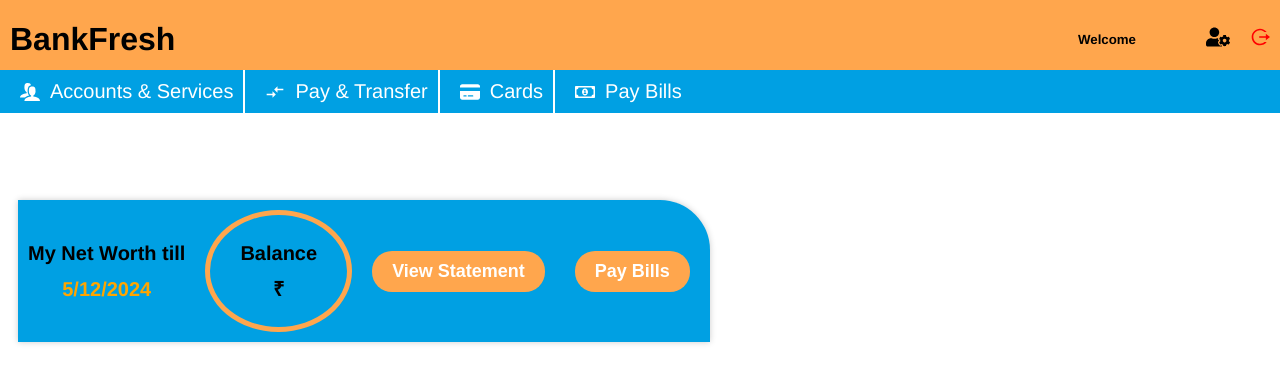
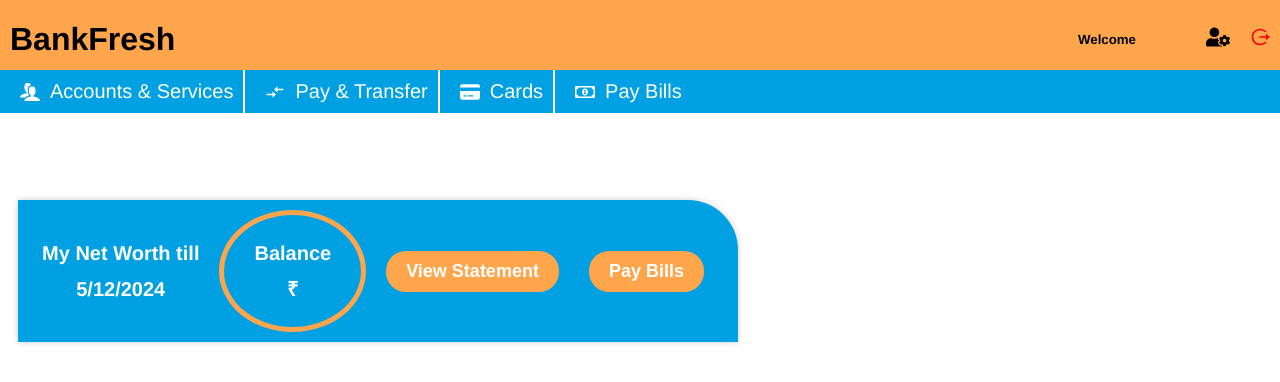
Before and after one commit to rekha0suthar/bankfresh, a React (Create React App) app in the folder frontend/: page /dashboard in a window 1280 px wide. Shown: the top 382 px of the page. Built offline with nearby package versions, Linux system fonts and the light colour scheme; no server answers; sample sign-in values are in the browser's storage.

Commit message:
readme and yaml added

```diff
--- a/frontend/src/App.css
+++ b/frontend/src/App.css
@@ -89,6 +89,12 @@ button:hover {
   color: black;
 }
 
+button:disabled {
+  cursor: not-allowed;
+  background-color: #00a0e3;
+  color: white;
+}
+
 input,
 select {
   padding: 10px;
@@ -100,6 +106,12 @@ select {
   cursor: pointer;
   box-shadow: 0px 0px 6px #ccc;
   background-color: white;
+}
+
+span {
+  display: flex;
+  justify-content: space-between;
+  margin-bottom: 10px;
 }
 
 .captcha {
--- a/frontend/src/styles/card.css
+++ b/frontend/src/styles/card.css
@@ -20,12 +20,6 @@
   margin-bottom: -5px;
 }
 
-span {
-  display: flex;
-  justify-content: space-between;
-  margin-bottom: 10px;
-}
-
 @media screen and (max-width: 768px) {
   span {
     display: block;
--- a/frontend/src/styles/dashboard.css
+++ b/frontend/src/styles/dashboard.css
@@ -5,7 +5,7 @@
 .balance-container {
   background-color: #00a0e3;
   box-shadow: 0px 0px 6px #ccc;
-  max-width: max-content;
+  max-width: 700px;
   height: max-content;
   margin-left: 10px;
   padding: 10px;
@@ -21,6 +21,7 @@
   font-weight: bold;
   font-size: 20px;
   line-height: 0.8;
+  color: white;
 }
 
 .balance {
```
Also changed, not shown: 2 other files (tests, documents, lock files or other folders).
